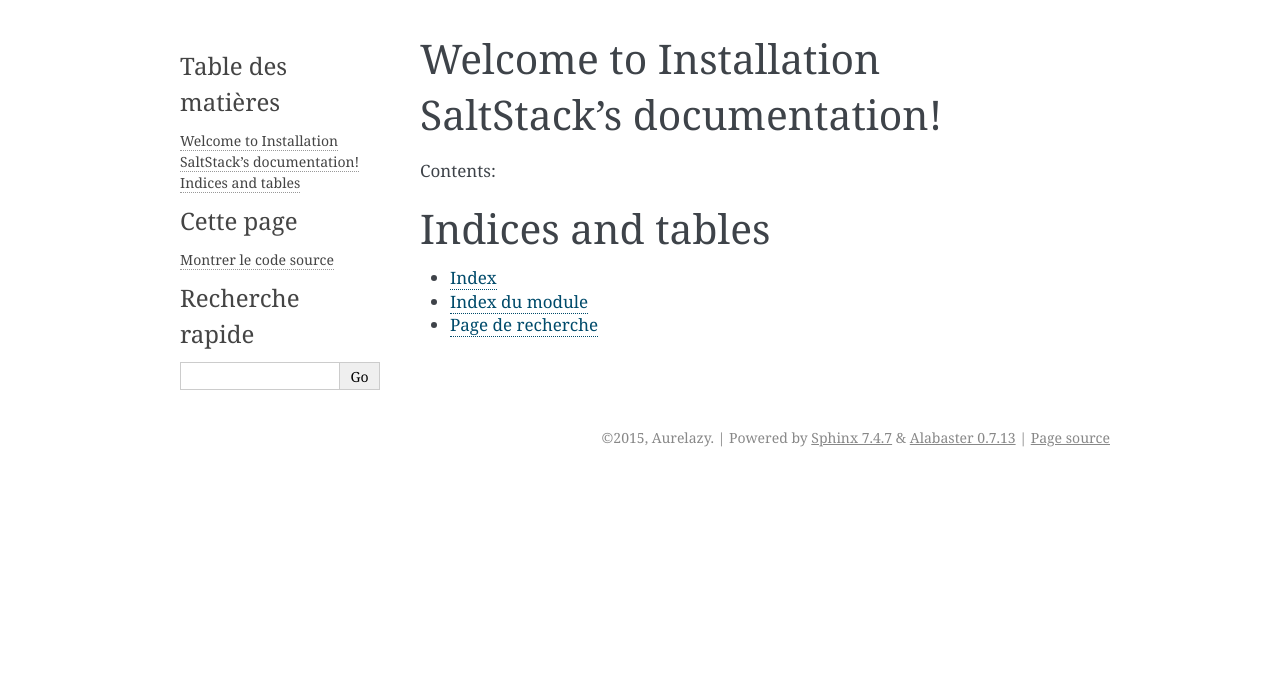
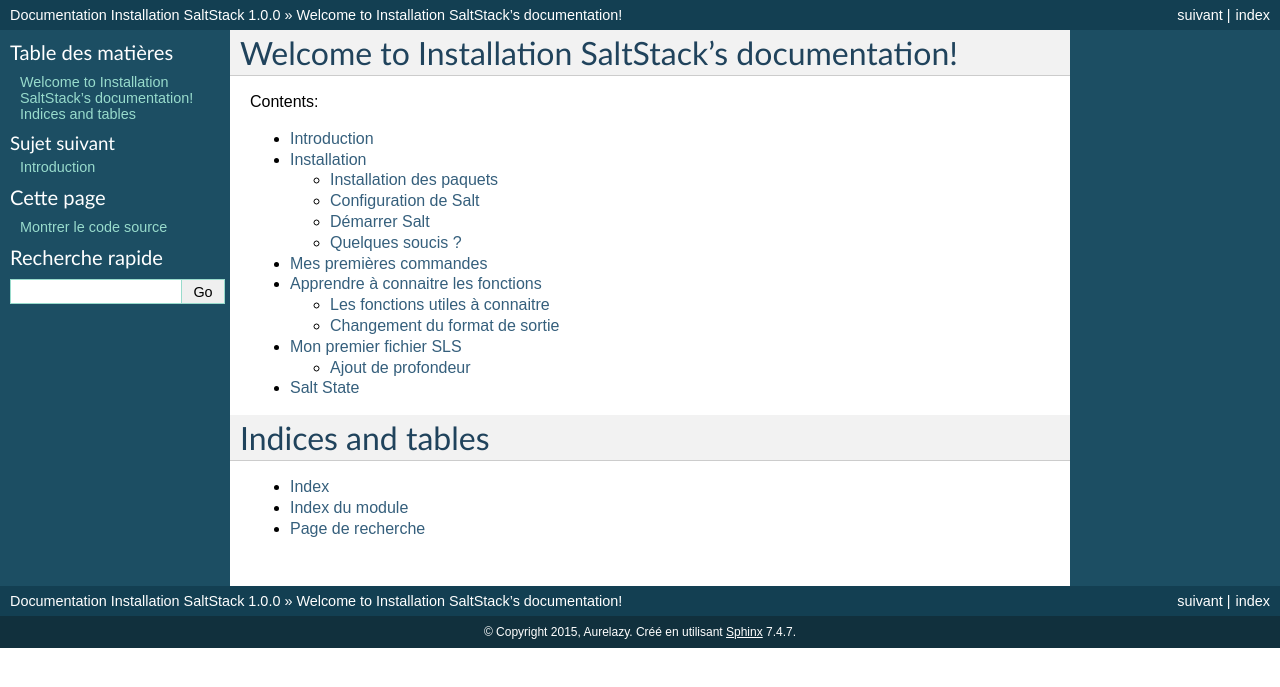
Before and after one commit to aurelazy/Install_SaltStack, a Sphinx documentation site: the page built from docs/index.rst, in a window 1280 px wide. Shown: the top 687 px of the page. Built offline with Sphinx 7.4.7, drawn with Linux system fonts in a browser that asks for light colours; some of the changed lines change nothing that is shown.

Commit message:
Ajout de fichiers

```diff
--- /dev/null
+++ b/docs/Fichier_SLS.rst
@@ -0,0 +1,104 @@
+************************
+Mon premier fichier SLS
+************************
+
+.. |minion| replace:: ``Minion``
+.. |master| replace:: ``Master``
+.. |minions| replace:: ``Minions``
+.. |salt| replace:: **Salt**
+.. |state| replace:: **state**
+.. |sls| replace:: *SLS*
+.. |nginx| replace:: ``nginx``
+
+Le système |state| est construit sur les formules |sls|. Ces formules sont construites dans un fichier sur le serveur de fichier |salt|. Pour faire une formule très basique |sls|, il suffit d'ouvrir un fichier sous ``/srv/salt`` nommé ``vim.sls``. Les |state| suivant assure que *vim* est installé sur un système sur lequel un |state| a été appliqué.
+
+
+``/srv/salt/vim.sls``:
+
+
+.. code-block:: yaml
+
+	vim:
+	   pkg.installed
+
+
+A partir de là, on installe ``vim`` sur le |minion| en appelant le |sls| directement:
+
+.. code-block:: bash
+
+    salt '*' state.sls vim
+
+
+Cette commande va invoquer le système |state| et lancer le |sls| ``vim``.
+
+Maintenant, pour renforcer la formule |sls| ``vim``, un ``vimrc`` peut-être ajouté:
+
+``/srv/salt/vim.sls``:
+
+.. code-block:: yaml
+
+	vim:
+	  pkg.installed: []
+
+	/etc/vimrc:
+	  file.managed:
+	    - source: salt://vimrc
+		- mode: 644
+		- user: root
+		- user: root
+
+
+Maintenant le fichier ``vimrc`` désiré doit être copié dans le serveur de fichier |salt| dans ``/srv/salt/vimrc``. Dans |salt|, tout est fichier, donc auncune redirection de chemin n'a besoin d'être justifié. Le fichier ``vimrc`` est placé juste à coté du fichier ``vim.sls``. La même commande que précédemment peut être éxécuté pour toutes les formules ``vim`` |sls| et vont inclure le fichier de configuration.
+
+
+
+Ajout de profondeur
+--------------------
+
+
+Evidemment, maintenir les formules |sls| dans un simple repertoire à la racine du serveur de fichier ne va pas favoriser pour un gros déploiement. C'est pourquoi plus de profondeur. Commençons par faire une formule ``nginx`` d'une meilleur façon, faisons un sous-fichier |nginx| et ajoutons un fichier ``init.sls``:
+
+``/srv/salt/nginx/init.sls``:
+
+.. code-block:: yaml
+
+	nginx:
+	  pkg.installed: []
+		service.running:
+		  -require:
+			- pkg: nginx
+
+
+Quelques concepts sont introduits dans cette formule |sls|.
+
+D'abord, nous avons la déclaration du service qui va s'assurer que le service |nginx| est démarré.
+
+Bien sûr, le service |nginx| ne peut pas être démarré à moins que le paquet soit installé d'où la déclaration ``require`` qui implante une dependance entre les 2.
+
+La déclaration ``require`` s'assure que le composant requit est exécuté avant et que le résultat soit un succés.
+
+Cette nouvelle formule |sls|  a un nom spécial ``init.sls``. Quand une formule |sls| est nommé ``init.sls`` elle hérite du nom du dossier qui la contient. Cette formule peut être référencé via la commande suivante:
+
+.. code-block:: bash
+
+	salt '*' state.sls nginx
+
+
+Maintenant que les sous-repertoires peuvent être utilisés, la formule ``vim.sls`` peut être effacé. Pour faire les chose d'une manière plus flexible, bougez le ``vim.sls`` et ``vimrc`` dans un sous-repertoire appelé ``edit`` et changez le fichier ``vim.sls`` pour refleter le changement:
+
+``/srv/salt/edit/vim.sls``:
+
+.. code-block:: yaml
+
+	vim:
+	  pkg.installed
+
+	/etc/vimrc:
+	  file.managed:
+	    - source: salt://edit/vimrc
+		- mode: 644
+		- user: root
+		- group: root
+
+
+Seulement le chemin source du fichier ``vimrc`` a changé. Maintenant la formule est référencé en tant que ``edit.vim`` parcqu'il réside dans le sous-dossier ``edit``. Maintenant le sous-dossier peut contenir des formules pour ``emacs``, ``nano``, ``joe`` ou n'importe quel autre editeur de texte qui devra être déployé.
--- /dev/null
+++ b/docs/First_commands.rst
@@ -0,0 +1,33 @@
+*****************************
+Mes premières commandes
+*****************************
+
+.. |minion| replace:: ``Minion``
+.. |minions| replace:: ``Minions``
+.. |master| replace:: ``Master``
+.. |salt| replace:: **Salt**
+
+La communication entre le |master| et le |minion| peut être vérifié en lançant la commande ``test.ping``:
+
+.. code-block:: bash
+
+	[root@master ~]# salt alpha test.ping
+	alpha: True
+
+La communications entre le |master| et tous les |minions| peut etre testé d'une façon similaire:
+
+.. code-block:: bash
+
+	[root@master ~]# salt '*' test.ping
+	alpha: True
+	bravo: True
+	charlie: True
+	delta: True
+
+Chacun des |minion| devrait envoyer une réponse ``True`` comme le montre l'exemple précédent.
+
+Par exemple, la commande suivante doit retourner l'usage du disque de tous nos |minions|:
+
+.. code-block:: bash
+
+	[root@master ~]# salt '*' disk.usage
--- /dev/null
+++ b/docs/Fonctions.rst
@@ -0,0 +1,63 @@
+*************************************
+Apprendre à connaitre les fonctions
+*************************************
+
+.. |minion| replace:: ``Minion``
+.. |master| replace:: ``Master``
+.. |minions| replace:: ``Minions``
+.. |salt| replace:: **Salt**
+
+
+|salt| est installé avec une grande librairie de fonctions à éxécuter, et les fonctions |salt| sont auto-documentées. Pour voir quelles fonctions sont disponibles sur les |minions| il suffit d'éxécuter la fonction ``sys.doc``:
+
+.. code-block:: bash
+
+	[root@master ~] salt '*' sys.doc
+
+
+Cela va afficher une très grande liste des fonctions disponibles et leur documentation.
+
+
+Les fonctions utiles à connaitre
+----------------------------------
+
+Le module ``cmd`` contient des fonctions qui vont être lancées sur les |minions|, tel que ``cmd.run`` et ``cmd.run_all``:
+
+.. code-block:: bash
+
+    [root@master ~] salt '*' cmd.run 'ls -l /etc'
+
+
+La fonction ``pkg`` récupère automatiquement le système de paquet local sur les |minions|. Cela veut dire que ``pkg.install`` va installer un paquet depuis ``yum`` sur les système Red Hat, ``apt`` sur Debian, etc, ... :
+
+
+.. code-block:: bash
+
+    [root@master ~] salt '*' pkg.install vim
+
+
+Nous allons voir comment installer un serveur Web, puis lancer le service:
+
+
+.. code-block:: bash
+
+    [root@master ~] salt '*' pkg.install nginx
+    [root@master ~] salt '*' service.start nginx
+
+
+La fonction ``network.interfaces`` va lister toutes les interfaces sur un |minion|, avec leur adresse IP, le netmask, la MAC adresse, etc ...:
+
+
+.. code-block:: bash
+
+    [root@master ~] salt '*' network.interfaces
+
+
+Changement du format de sortie
+---------------------------------
+
+Le format de sortie par defaut utilisé par les commandes |salt| est appelé *nestedoutputter*, mais il existe plusieurs autres *outputter* qui peuvent être utilisés pour changer les messages de sortie. Par exemple, l'*outputter* ``pprint`` peut être utilisé pour afficher les données retournées en utilisant le module Python ``pprint``:
+
+.. code-block:: bash
+
+    [root@master ~] salt <myminion> grains.item pythonpath --out=pprint
--- /dev/null
+++ b/docs/Installation.rst
@@ -0,0 +1,155 @@
+**************
+Installation
+**************
+
+.. |minion| replace:: ``Minion``
+.. |master| replace:: ``Master``
+
+Ce tuto va montrer comment installer Saltstack sur un serveur et un client Debian.
+
+Pour wheezy, les lignes suivantes doivent être présente dans ``/etc/apt/sources.list`` ou dans un fichier dans ``/etc/apt/sources.list.d``:
+
+.. code-block:: bash
+
+
+	deb http://debian.saltstack.com/debian wheezy-saltstack main
+
+Ensuite on importe le clé pour le dépot.
+Nous aurons besoin de celle utilisé lors de la signature du paquet.
+
+.. code-block:: bash
+
+	wget -q -O- "http://debian.saltstack.com/debian-salt-team-joehealy.gpg.key" | apt-key add -
+
+On fait un ``Update`` sur notre BDD de notre dépot:
+
+.. code-block:: bash
+
+	apt-get update
+
+Installation des paquets
+-------------------------
+
+On instal le ``Salt master``, ``minion`` ou ``syndic`` depuis le dépot avec la commande ``apt-get``. Chacun de ces exemples montrent l'installation d'un seul ``daemon``, mais nous pouvons également le faire en une seul fois avec la même commande:
+
+Sur le serveur:
+
+.. code-block:: bash
+
+	apt-get install salt-master
+
+Sur le client:
+
+.. code-block:: bash
+
+	apt-get install salt-minion
+
+.. note::
+
+	Un autre paquet est installé, mais je ne connait pas encore l'utilité, ``salt-syndic``
+
+Configuration de Salt
+----------------------
+
+La configuration de Salt est très simple. La configuration par défaut du ``master`` marchera pour la plupart des installations et la seul exigence pour la mise en place d'un ``minion`` est de lui fixer l'adresse IP du ``master`` dans son fichier de configuration.
+
+Le fichier de configuration sera dans le dossier ``/etc/salt`` et sera nommé ``/etc/salt/master``, et ``/etc/salt/minion``.
+
+
+
+Master Configuration
+~~~~~~~~~~~~~~~~~~~~~
+
+Par défaut le ``Salt master`` écoute sur les ports 4505 et 4506 sur toutes les interfaces (0.0.0.0). Pour lier Salt à une IP spécifique, il faut redefinir l'instruction ``interface`` dans le fichier de configuration du ``master``, typiquement ``/etc/salt/master``, comme suit:
+
+.. code-block:: bash
+
+	- #interface: 0.0.0.0
+	+ interface: 192.168.0.25
+
+Après avoir réactualiser le fichier de configuration, il faut redémarrer le ``Salt master``
+
+
+Configuration du minion
+~~~~~~~~~~~~~~~~~~~~~~~~~
+
+Bien qu'il y ai beaucoup d'options de configuration pour les ``Salt minion``, les configurer est très simple. Par défaut, un ``Salt minion`` va essayé de se connecter au nom DNS ``salt``; si le ``minion`` est capable de résoudre le nom correctement, auncune configuration n'est requise.
+
+Si le nom DNS ``salt`` ne peut pas être résolu pour pointer sur le ``master``, il faudra redefinir l'instruction ``master`` dans le fichier de configuration du ``minion``, typiquement ``/etc/salt/minion``, comme suit:
+
+.. code-block:: bash
+
+	- #master: salt
+	+ master: 192.168.0.25
+
+Après avoir réactualiser le fichier de configuration, il faut redémarrer le ``Salt master``
+
+Démarrer Salt
+--------------
+
+Démarrer le ``master`` en arrière plan (pour *daemonizer* le processus, ajouter l'option ``-d``):
+
+.. code-block:: bash
+
+	salt-master
+
+Démarrer le ``minion`` en arrière plan (pour *daemonizer* le processus, ajouter l'option ``-d``):
+
+.. code-block:: bash
+
+	salt-minion
+
+Quelques soucis ?
+---------------------
+
+La manière la plus simple pour dépanner **Salt** est des lancer le ``master`` et le ``minion`` en arrière plan avec un niveau de log fixé à ``debug``:
+
+.. code-block:: bash
+
+	salt-master --log-level=debug
+
+Au premier lancement du minion, un message d'erreur apparait:
+
+.. code-block:: bash
+
+	[ERROR ] The Salt Master has cached the public key for this node, this salt minion will wait for 10 seconds before attempting to re-authenticate
+
+Il faut donc lancer la commande suivante sur le serveur:
+
+.. code-block:: bash
+
+	salt-key -a <nom_DNS_minion>
+
+
+``nom_DNS_minion`` est le nom du minion
+
+
+Gestion des clés
+~~~~~~~~~~~~~~~~~~
+
+**Salt** utilise un cryptage AES pour toutes les communications entre le |master| et le |minion|. Ce qui permet de s'assurer que les commandes envoyées aux |minion| ne peuvent être falsifiées, et la communication entre le |master| et le |minion| est authentifiée avec une clé de confiance et accéptée.
+
+Avant que les commandes puissent être envoyées au |minion|, sa clé doit être accépté par le |master|. Lancer la commande ``salt-key`` pour lister les clés connus sur le |master|:
+
+.. code-block:: bash
+
+	[root@master ~]# salt-key -L
+	Unaccepted Keys:alpha
+		bravo
+		charlie
+		delta
+	Accepted Keys:
+
+Cet exemple montre que le |master| est conscient qu'il y a 4 |minion|, mais aucunes des clé n'a été accépté. Pour accépter les clés et permettre aux |minion| d'être controllé par le |master|, on va utiliser encore une fois la commande ``salt-key``:
+
+.. code-block:: bash
+
+	[root@master ~]# salt-key -A
+	[root@master ~]# salt-key -L
+	Unaccepted Keys:
+	Accepted Keys:alpha
+		bravo
+		charlie
+		delta
+
+La commande ``salt-key`` permet de signer les clés individuellement ou en lot. L'exemple ci-dessus, qui utilise l'option ``-A`` permet d'accepter toutes les clés en attente. Pour accepter chaque clé individuellement, il faudra utiliser la même option mais en minuscule, ``-a``.
--- /dev/null
+++ b/docs/Introduction.rst
@@ -0,0 +1,10 @@
+***************
+Introduction
+***************
+
+Je me suis complétement basé sur `la documentation de SaltStack <http://docs.saltstack.com/en/latest/>`_ pour faire ce tutoriel.
+J'ai, par contre, fait mon tutoriel en suivant les différents et nombreux liens qui peuvent vite perdre une personne qui ne connaît rien à SaltStack.
+Et créer une arborescence plus simpliste.
+Je me suis permit également de traduire cette doc.
+
+Merci à SaltStack pour leurs efforts et ce fabuleux projet !
--- /dev/null
+++ b/docs/State.rst
@@ -0,0 +1,31 @@
+*****************************
+Salt State
+*****************************
+
+.. |minion| replace:: ``Minion``
+.. |master| replace:: ``Master``
+.. |minions| replace:: ``Minions``
+.. |salt| replace:: **Salt**
+.. |state| replace:: **state**
+.. |sls| replace:: *SLS*
+.. |id| replace:: ``ID``
+
+
+Comme vu précédement, voici un fichier |sls| simple, il est écrit en ``YAML``:
+
+.. code-block:: yaml
+
+	apache:
+	  pkg.installed: []
+	  service.running
+	    - require:
+		  - pkg: apache
+
+
+Ces données |sls| vous s'assurer que le paquet nommé apache est installé, et que le service apache est démarré.Les composants peuvent être expliqué d'une façon simple.
+
+La première ligne est l'|id| pour un ensemble de données, et est appelé ``ID Declaration``. Cet |id| determine le nom de l'objet qui doit être manipulé.
+
+La seconde et troisième ligne contiennent le ``state module function`` à lancer, au format ``<state_module>.<function>``. Le ``state module function`` ``service.running`` s'assure qu'un daemon est démarré.
+
+Finallement, sur la ligne 5, nous avons le mot ``require``. On l'appel un ``Requisite Statement``, et il vérifie que le service ``Apache`` sera lancé seulement si l'installation du paquet c'est fait correctement.
--- a/docs/conf.py
+++ b/docs/conf.py
@@ -108,7 +108,7 @@
 
 # The theme to use for HTML and HTML Help pages.  See the documentation for
 # a list of builtin themes.
-html_theme = 'alabaster'
+html_theme = 'default'
 
 # Theme options are theme-specific and customize the look and feel of a theme
 # further.  For a list of options available for each theme, see the
--- a/docs/index.rst
+++ b/docs/index.rst
@@ -11,6 +11,12 @@
 .. toctree::
    :maxdepth: 2
 
+   Introduction
+   Installation
+   First_commands
+   Fonctions
+   Fichier_SLS
+   State
 
 
 Indices and tables
```
